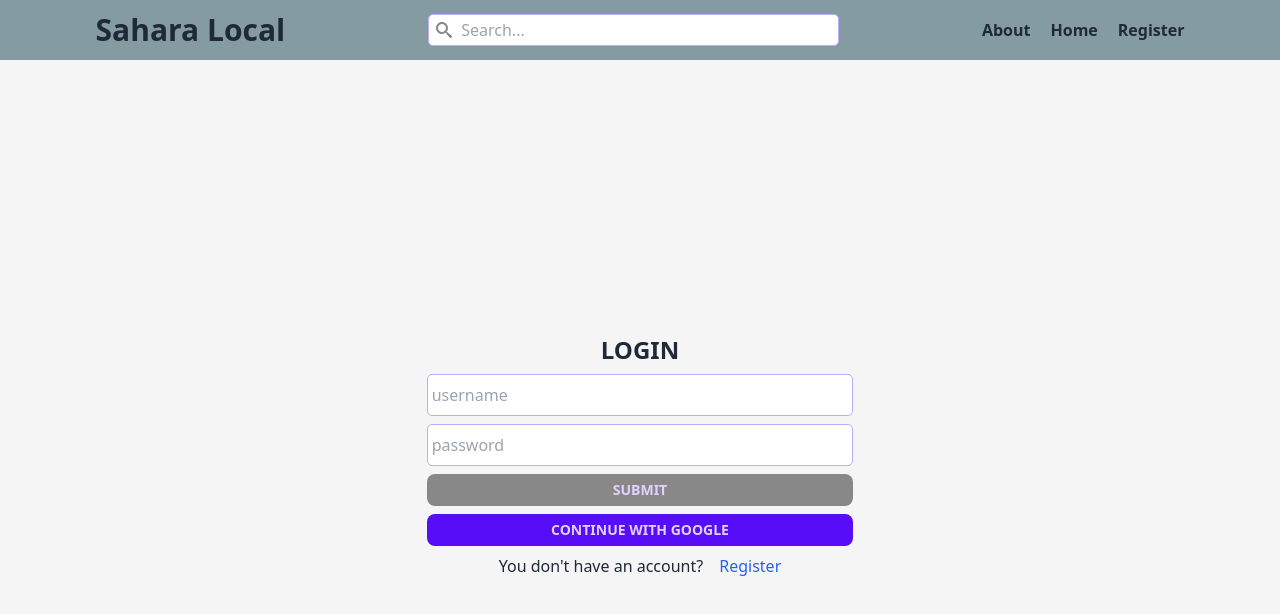
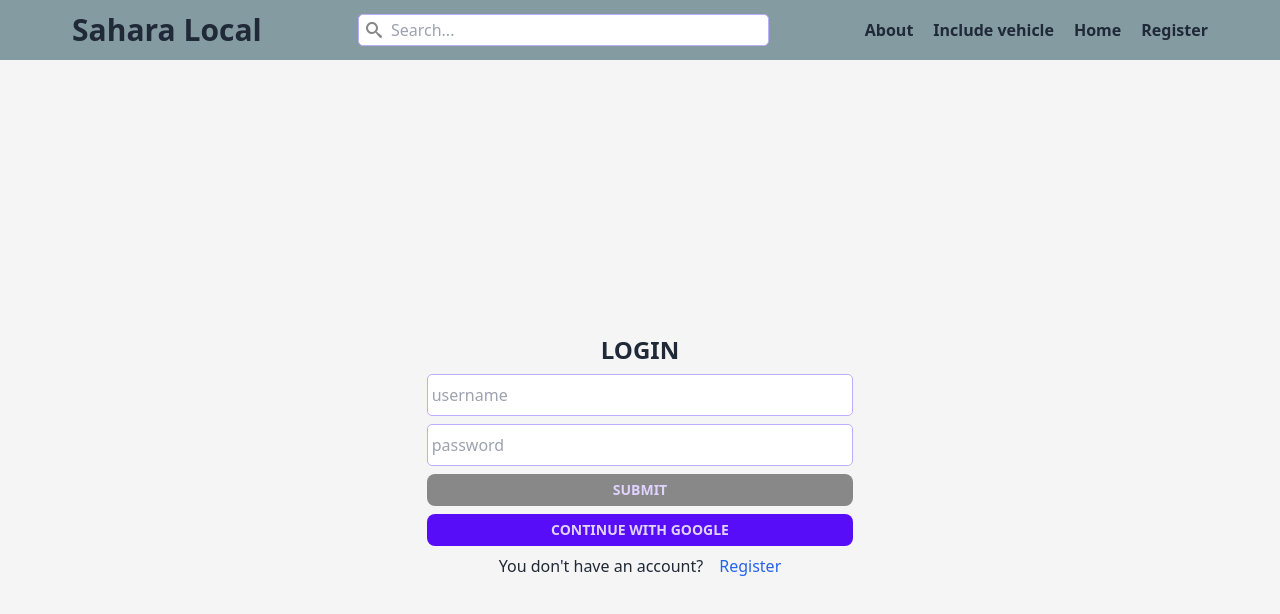
Before and after one commit to medalinaaoui/sahara-local, a React (Vite) app in the folder client/: page /login in a window 1280 px wide. Shown: the top 614 px of the page. Built offline with nearby package versions, Linux system fonts and the light colour scheme; no server answers.

Commit message:
starting with include cars UI

```diff
--- a/client/src/App.jsx
+++ b/client/src/App.jsx
@@ -6,6 +6,7 @@ const Home = lazy(() => import("./pages/Home"));
 const Login = lazy(() => import("./pages/Login"));
 const Register = lazy(() => import("./pages/Register"));
 const Profile = lazy(() => import("./pages/Profile"));
+const IncludeVehicle = lazy(() => import("./pages/IncludeVehicle"));
 import Navbar from "./componats/Navbar";
 import ProtectedRoute from "./componats/ProtactedRoute";
 
@@ -26,6 +27,15 @@ const App = () => {
         <Suspense fallback={<div>Loading...</div>}>
           <Navbar />
           <About />
+        </Suspense>
+      ),
+    },
+    {
+      path: "/vehicles/include",
+      element: (
+        <Suspense fallback={<div>Loading...</div>}>
+          <Navbar />
+          <IncludeVehicle />
         </Suspense>
       ),
     },
--- a/client/src/componats/Navbar.jsx
+++ b/client/src/componats/Navbar.jsx
@@ -22,6 +22,9 @@ const Navbar = ({ login }) => {
         <ul className="flex gap-5 font-bold">
           <li>
             <Link to={"/about"}>About</Link>
+          </li>
+          <li>
+            <Link to={"/vehicles/include"}>Include vehicle</Link>
           </li>
 
           <li>
--- /dev/null
+++ b/client/src/pages/IncludeVehicle.jsx
@@ -0,0 +1,4 @@
+const IncludeVehicle = () => {
+  return <div>IncludeVehicle</div>;
+};
+export default IncludeVehicle;
```
